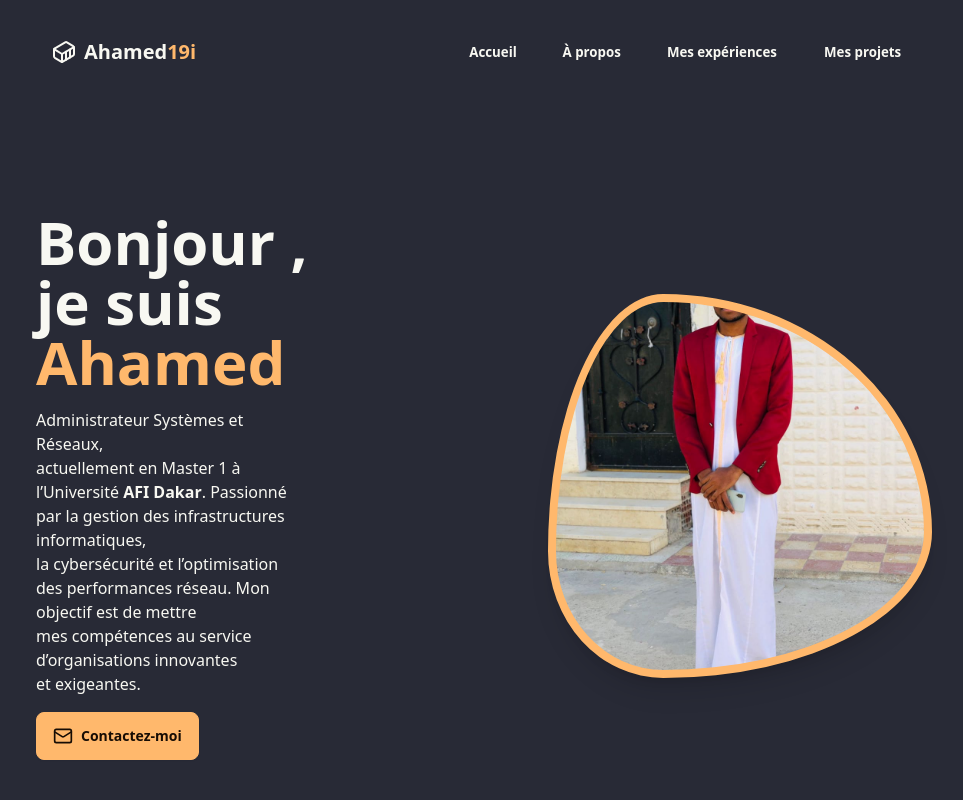
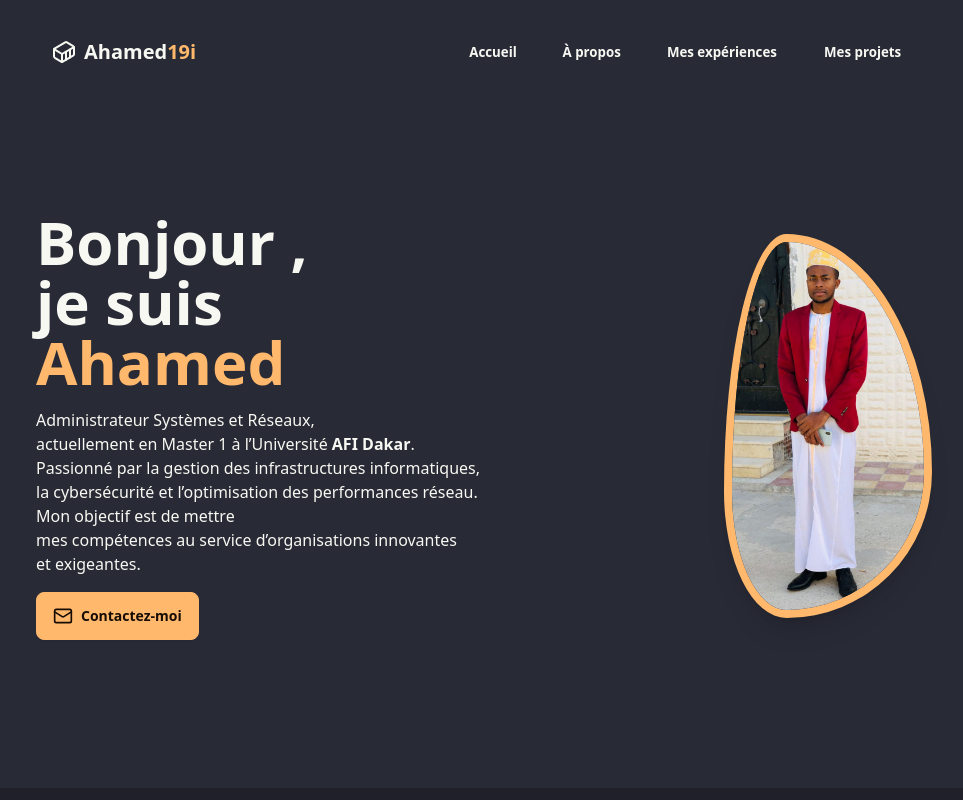
Before and after one commit to Ahamed19i/portfolio-main, a React (Vite) app: page / in a window 1280 px wide. Shown: the top 800 px of the page, without its empty margins (156-1119 px from the left). Built offline with nearby package versions, Linux system fonts and the light colour scheme.

Commit message:
Mise à jour du home et about pour modifier l'apperence de mes photos

```diff
--- a/src/components/Home.tsx
+++ b/src/components/Home.tsx
@@ -1,12 +1,11 @@
-
-import { Mail } from "lucide-react";
-import img from '../assets/profile3.jpg';
+import { Mail } from "lucide-react"
+import img from '../assets/profile3.jpg'
 
 const Home = () => {
     return (
         <div id="Home" className="flex flex-col-reverse md:flex-row justify-center items-center md:my-32 my-10">
 
-            <div className="flex flex-col">
+            <div className="flex flex-col ">
                 <h1 className="text-5xl md:text-6xl font-bold text-center md:text-left mt-4 md:mt-0">
                     Bonjour , <br /> je suis {" "}
                     <span className="text-accent">Ahamed</span>
@@ -19,27 +18,26 @@ const Home = () => {
                     l’optimisation des performances réseau.
                     Mon objectif est de mettre <br /> mes compétences au service d’organisations innovantes <br />et exigeantes.
                 </p>
-
                 <a href="mailto:contact@ahamedhassani.com?subject=Demande%20de%20contact&body=Bonjour%20Ahamed,%0AJe%20souhaite%20prendre%20contact%20avec%20vous..."
                     className="btn btn-accent md:w-fit">
                     <Mail className="w-5 h-5" />
                     Contactez-moi
                 </a>
+
+
+
+
             </div>
 
             <div className="md:ml-60">
-                <div
-                    className="w-96 h-96 border-8 border-accent shadow-xl"
-                    style={{
-                        borderRadius: "30% 70% 70% 30% / 67% 62% 38% 33%",
-                        backgroundImage: `url(${img})`,
-                        backgroundSize: "cover",
-                        backgroundPosition: "center",
-                    }}
+                <img src={img} alt="" className="w-96 h-96 object-cover border-8 border-accent shadow-xl"
+                style={{
+                    borderRadius : "30% 70% 70% 30% / 67% 62% 38% 33%"
+                }}
                 />
             </div>
         </div>
-    );
+    )
 }
 
-export default Home;
+export default Home
```
